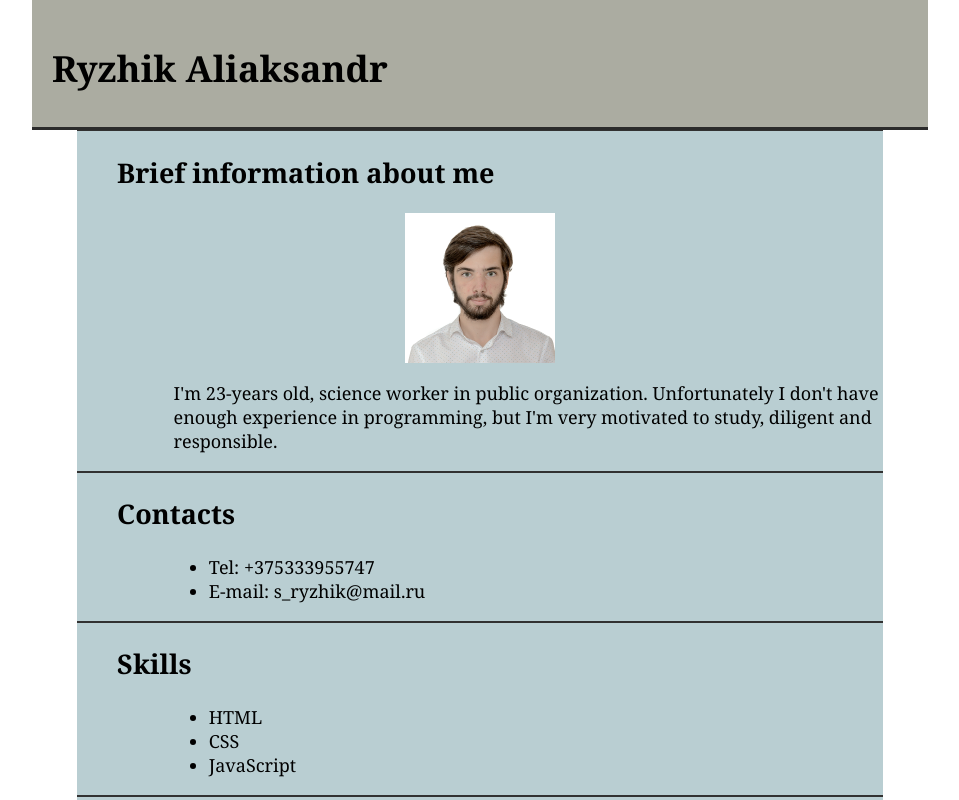
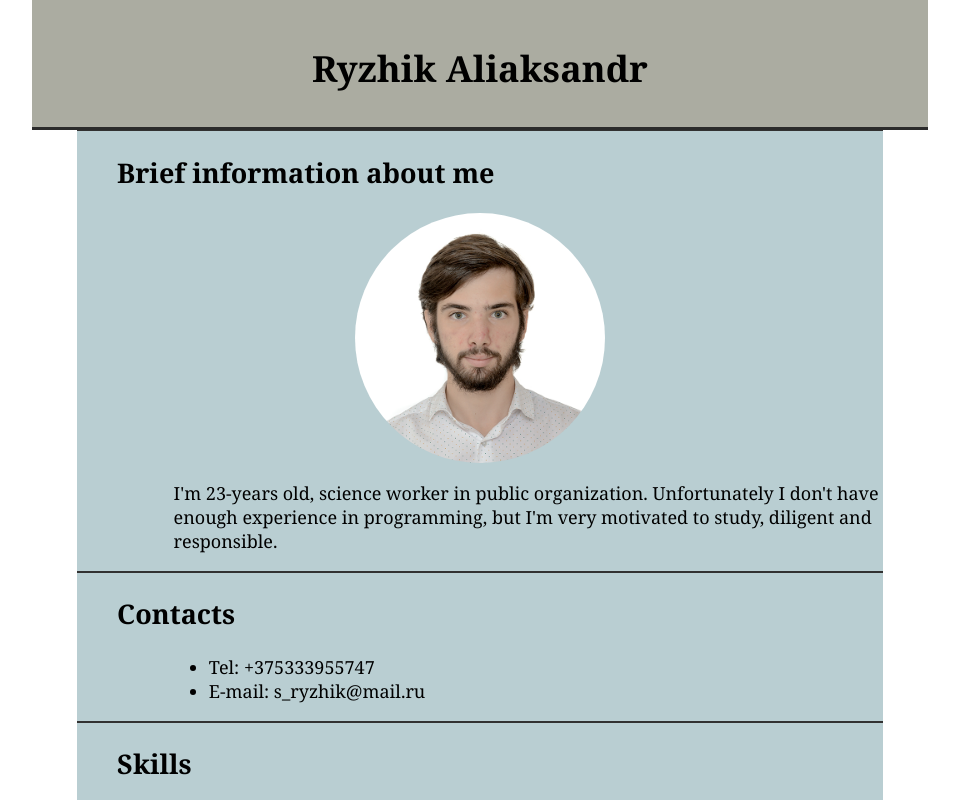
Before and after one commit to RyzhikS/rsschool-cv, a plain HTML site: page index.html in a window 1280 px wide. Shown: the top 800 px of the page, without its empty margins (160-1119 px from the left). Drawn offline with Linux system fonts and the light colour scheme.

Commit message:
fix: change img link

```diff
--- a/index.html
+++ b/index.html
@@ -16,7 +16,7 @@
     <main>
         <section class="about">
             <h2>Brief information about me</h2>
-            <img id="me" src="/images/DSC_0021.JPG" alt="My Photo">
+            <img id="me" src="https://github.com/RyzhikS/rsschool-cv/blob/gh-pages/images/DSC_0021.JPG" alt="My Photo">
             <p>I'm 23-years old, science worker in public organization.
             Unfortunately I don't have enough experience in programming, but I'm very motivated to study,
             diligent and responsible.</p>
--- a/style.css
+++ b/style.css
@@ -9,6 +9,7 @@ header {
     padding: 20px 20px 10px;
     border-bottom: 3px solid rgb(43, 43, 43);
     background-color: rgba(129, 131, 114, 0.664);
+    text-align: center;
 
 }
 
@@ -25,10 +26,7 @@ section:hover {
 
 }
 img {
-    display: inline;
-    margin-left: 20px;
-    margin-right: auto;
-    max-width: 150px;
+        max-width: 250px;
 }
 
 p {
@@ -70,6 +68,7 @@ footer {
 }
 #me {
     display: block;
+    border-radius: 50%;
   margin-left: auto;
   margin-right: auto;
 }
```
